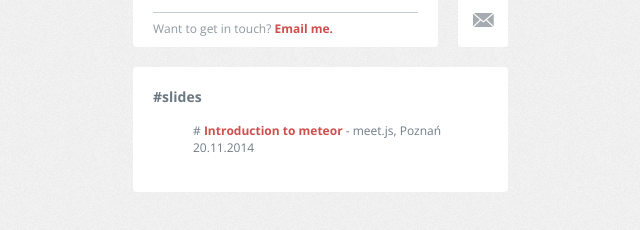
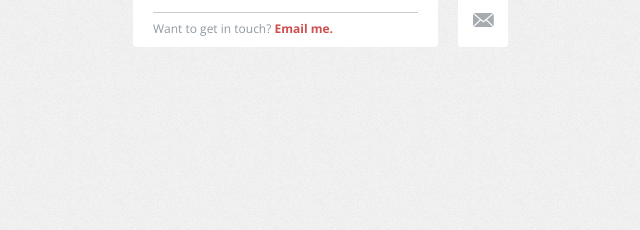
Before and after one commit to wolasss/adamwolski.com, a website: page index.html in a window 1280 px wide. Shown: the part 288-518 px from the top of the page, without its empty margins (307-947 px from the left). Drawn offline with nearby package versions, Linux system fonts and the light colour scheme.

Commit message:
remove slides

```diff
--- a/index.html
+++ b/index.html
@@ -1,9 +1,6 @@
 <!doctype html>
 <html>
 <head>
-	<!--[if lt IE 9]>
-    <script src="http://html5shim.googlecode.com/svn/trunk/html5.js"></script>
-    <![endif]-->
 	<meta charset="utf-8" />
 	<meta lang="en" />
     <meta name="viewport" content="width=device-width, initial-scale=1">
@@ -55,14 +52,7 @@
 			</a>
 		</div>
 	</aside>
-	<footer class="resources animated bounceInRight">
-		<section class="slides">
-			<h5>#slides</h5>
-			<ul>
-				<li># <a href="http://adamwolski.com/intro-meteor">Introduction to meteor</a> - meet.js, Poznań 20.11.2014</li>
-			</ul>
-		</section>
-	</footer>
+
 	<script>
 		eval(function(p,a,c,k,e,d){e=function(c){return c};if(!''.replace(/^/,String)){while(c--){d[c]=k[c]||c}k=[function(e){return d[e]}];e=function(){return'\\w+'};c=1};while(c--){if(k[c]){p=p.replace(new RegExp('\\b'+e(c)+'\\b','g'),k[c])}}return p}('3 2=8.7(".5");6(3 1=0,4=2.10;1<4;1++){2[1].11("9","5:14@12.13")}',10,15,'|i|mailLink|var|len|mailto|for|querySelectorAll|document|href|length|setAttribute|adamwolski|com|kontakt'.split('|'),0,{}))
 	</script>
```
